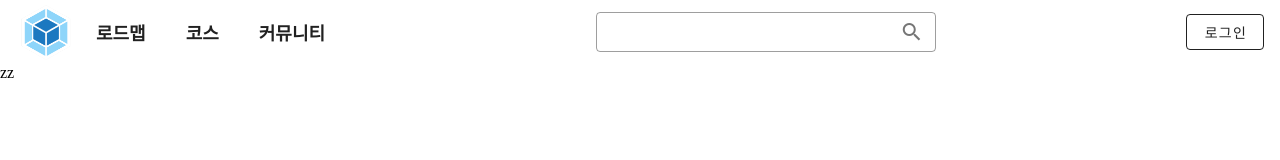
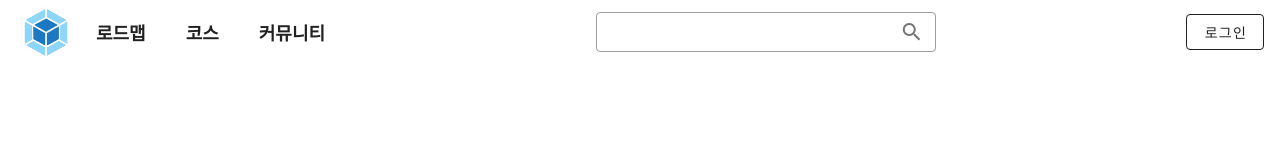
Before and after one commit to sjh7141/Golearn, a Vue app in the folder frontend/vue/: page / in a window 1280 px wide. Shown: the top 160 px of the page. Built offline with nearby package versions, Linux system fonts and the light colour scheme.

Commit message:
fix: v-app 추가

```diff
--- a/frontend/vue/src/App.vue
+++ b/frontend/vue/src/App.vue
@@ -1,10 +1,10 @@
 <template>
-	<div id="app">
-		<Header />
-		<Navigation />
+	<v-app id="app">
+		<Header v-if="showHeader" />
+		<Navigation v-if="showHeader" />
 		<Content />
 		<Footer />
-	</div>
+	</v-app>
 </template>
 
 <script>
@@ -26,6 +26,16 @@ export default {
 	data() {
 		return {};
 	},
+
+	computed: {
+		showHeader() {
+			let render = true;
+			if (this.$route.path.indexOf('/login') > -1) {
+				render = false;
+			}
+			return render;
+		},
+	},
 };
 </script>
 
```
